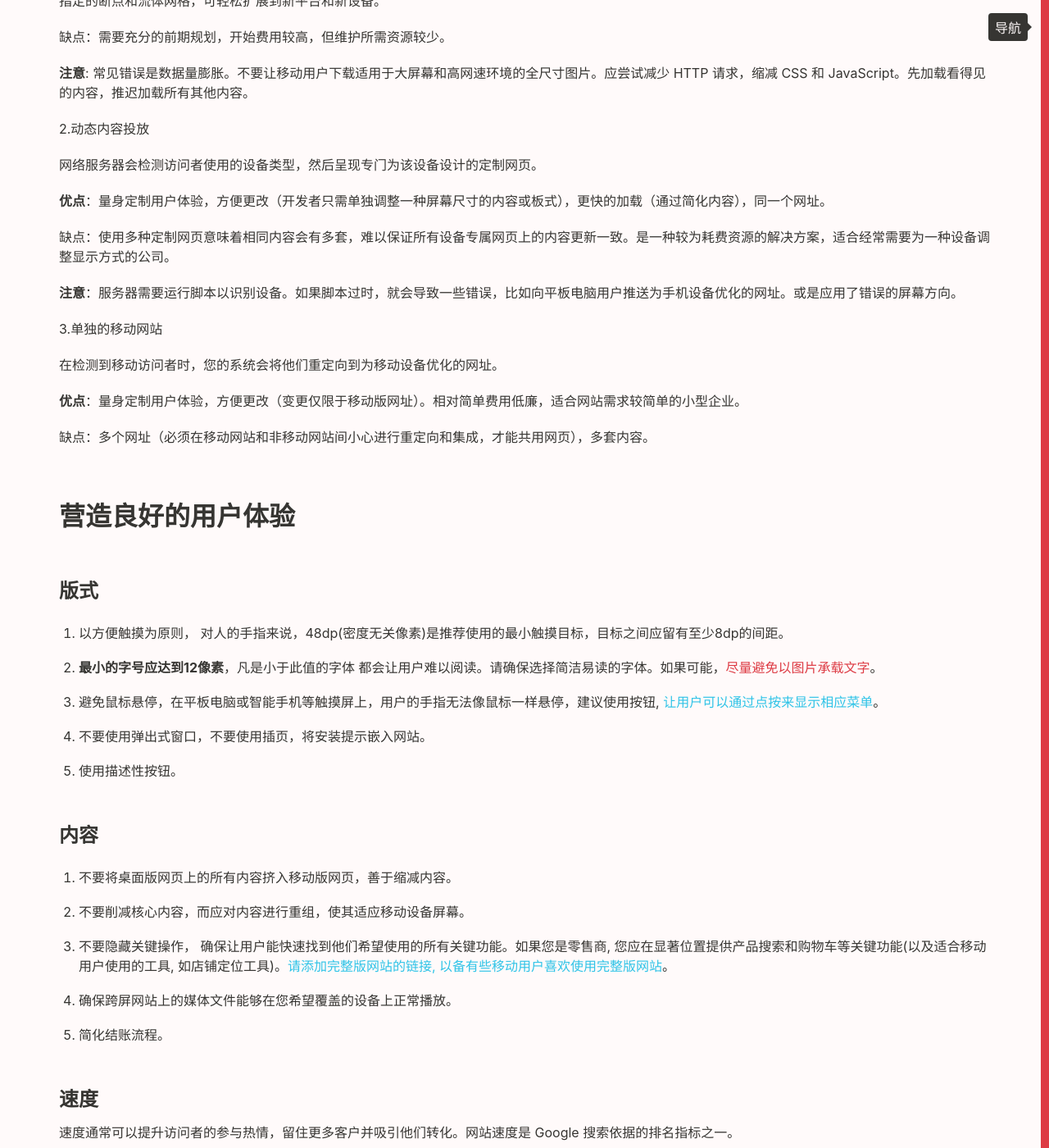
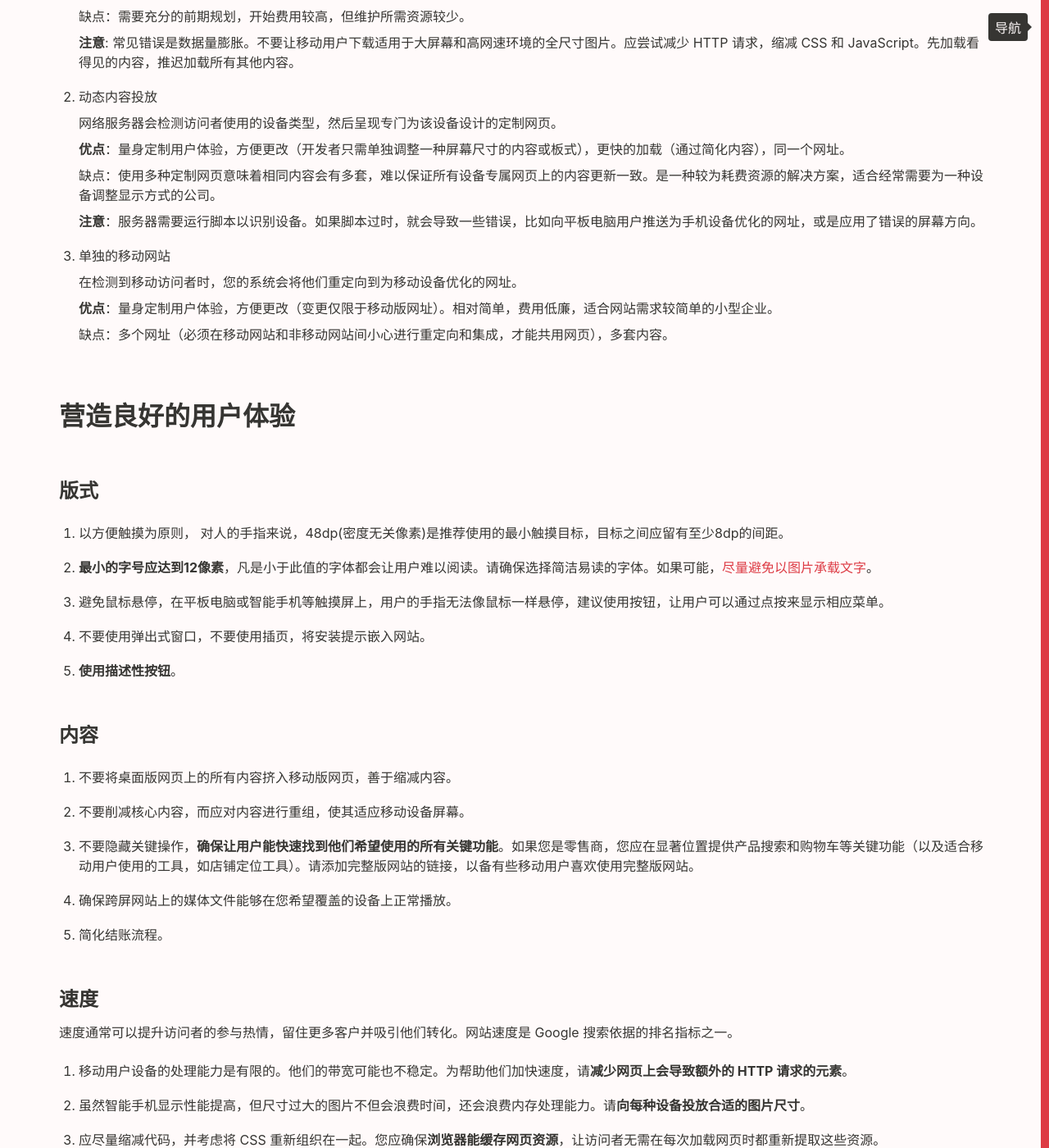
Before and after one commit to Vivi-wu/dive-into-web, a Jekyll site: the page built from _posts/2015-04-24-Google-multiscreen-consumer.markdown, in a window 1280 px wide and 1400 px high, scrolled down 1294 px. Shown: the whole window at 82% size. Built offline with Jekyll 4.4.1, drawn with Linux system fonts in a browser that asks for light colours; some of the changed text lies outside the part shown.

Commit message:
mod 微调跨屏开发

```diff
--- a/_posts/2015-04-24-Google-multiscreen-consumer.markdown
+++ b/_posts/2015-04-24-Google-multiscreen-consumer.markdown
@@ -8,7 +8,7 @@ categories: [HTML, CSS]
 
 了解跨屏用户在您当前网站上的所见和所想。使用分析程序(如：Google Analytics)查看当前移动用户来自哪里、他们执行了哪些操作，以及他们与桌面设备用户的行为有何不同 (例如按设备类型来比较网站搜索查询)。
 
-如果数据显示智能手机用户经常访问您网站上的某个内容区域，您就可以**将该区域置于移动网站上的显著位置**。另一方面，如果在您网站上某些版块的移动用户跳出率较高(即用户到达您的网站后马上就离开)，您就应在新设计中尝试修正相关问题。还需要注意的一点是，对越来越多的人来说，移动设备已经成为他们唯一使用的设备。因此, <span class="t-blue">请勿将移动设备视为“附加”的屏幕</span>，并<span class="t-blue">确保移动网站拥有完整的功能</span>。
+如果数据显示智能手机用户经常访问您网站上的某个内容区域，您就可以**将该区域置于移动网站上的显著位置**。另一方面，如果在您网站上某些版块的移动用户跳出率较高(即用户到达您的网站后马上就离开)，您就应在新设计中尝试修正相关问题。还需要注意的一点是，对越来越多的人来说，移动设备已经成为他们唯一使用的设备。因此，<span class="t-blue">请勿将移动设备视为“附加”的屏幕</span>，并<span class="t-blue">确保移动网站拥有完整的功能</span>。
 
 <!--more-->
 
@@ -32,49 +32,49 @@ categories: [HTML, CSS]
 
 ### 打造面向跨屏时代用户网站的三种基本方法
 
-1.自适应网站设计
+1. 自适应网站设计
 
-简称RWD，是一种为所有平台使用一个HTML代码库的智能设计技术。<span class="t-red">用户浏览网站所用的所有设备都是读取同一网址上的相同代码。网站内容会根据预定义的断点和流体网格，自行调整大小以适应用户使用的屏幕</span>。
+    简称RWD，是一种为所有平台使用一个HTML代码库的智能设计技术。<span class="t-red">用户浏览网站所用的所有设备都是读取同一网址上的相同代码。网站内容会根据预定义的断点和流体网格，自行调整大小以适应用户使用的屏幕</span>。
 
-**优点**：一个网址呈现所有内容，流畅一致的用户体验(一些设备专属的选项可通过服务器端程序添加)，灵活适应屏幕方向，无任何重定向（加载时间缩短），使用指定的断点和流体网格，可轻松扩展到新平台和新设备。
+    **优点**：一个网址呈现所有内容，流畅一致的用户体验(一些设备专属的选项可通过服务器端程序添加)，灵活适应屏幕方向，无任何重定向（加载时间缩短），使用指定的断点和流体网格，可轻松扩展到新平台和新设备。
 
-缺点：需要充分的前期规划，开始费用较高，但维护所需资源较少。
+    缺点：需要充分的前期规划，开始费用较高，但维护所需资源较少。
 
-**注意**: 常见错误是数据量膨胀。不要让移动用户下载适用于大屏幕和高网速环境的全尺寸图片。应尝试减少 HTTP 请求，缩减 CSS 和 JavaScript。先加载看得见的内容，推迟加载所有其他内容。
+    **注意**: 常见错误是数据量膨胀。不要让移动用户下载适用于大屏幕和高网速环境的全尺寸图片。应尝试减少 HTTP 请求，缩减 CSS 和 JavaScript。先加载看得见的内容，推迟加载所有其他内容。
 
-2.动态内容投放
+2. 动态内容投放
 
-网络服务器会检测访问者使用的设备类型，然后呈现专门为该设备设计的定制网页。
+    网络服务器会检测访问者使用的设备类型，然后呈现专门为该设备设计的定制网页。
 
-**优点**：量身定制用户体验，方便更改（开发者只需单独调整一种屏幕尺寸的内容或板式），更快的加载（通过简化内容），同一个网址。
+    **优点**：量身定制用户体验，方便更改（开发者只需单独调整一种屏幕尺寸的内容或板式），更快的加载（通过简化内容），同一个网址。
 
-缺点：使用多种定制网页意味着相同内容会有多套，难以保证所有设备专属网页上的内容更新一致。是一种较为耗费资源的解决方案，适合经常需要为一种设备调整显示方式的公司。
+    缺点：使用多种定制网页意味着相同内容会有多套，难以保证所有设备专属网页上的内容更新一致。是一种较为耗费资源的解决方案，适合经常需要为一种设备调整显示方式的公司。
 
-**注意**：服务器需要运行脚本以识别设备。如果脚本过时，就会导致一些错误，比如向平板电脑用户推送为手机设备优化的网址。或是应用了错误的屏幕方向。
+    **注意**：服务器需要运行脚本以识别设备。如果脚本过时，就会导致一些错误，比如向平板电脑用户推送为手机设备优化的网址，或是应用了错误的屏幕方向。
 
-3.单独的移动网站
+3. 单独的移动网站
 
-在检测到移动访问者时，您的系统会将他们重定向到为移动设备优化的网址。
+    在检测到移动访问者时，您的系统会将他们重定向到为移动设备优化的网址。
 
-**优点**：量身定制用户体验，方便更改（变更仅限于移动版网址）。相对简单费用低廉，适合网站需求较简单的小型企业。
+    **优点**：量身定制用户体验，方便更改（变更仅限于移动版网址）。相对简单，费用低廉，适合网站需求较简单的小型企业。
 
-缺点：多个网址（必须在移动网站和非移动网站间小心进行重定向和集成，才能共用网页），多套内容。
+    缺点：多个网址（必须在移动网站和非移动网站间小心进行重定向和集成，才能共用网页），多套内容。
 
 ## 营造良好的用户体验
 
 ### 版式
 
 1. 以方便触摸为原则， 对人的手指来说，48dp(密度无关像素)是推荐使用的最小触摸目标，目标之间应留有至少8dp的间距。
-2. **最小的字号应达到12像素**，凡是小于此值的字体 都会让用户难以阅读。请确保选择简洁易读的字体。如果可能，<span class="t-red">尽量避免以图片承载文字</span>。
-3. 避免鼠标悬停，在平板电脑或智能手机等触摸屏上，用户的手指无法像鼠标一样悬停，建议使用按钮, <span class="t-blue">让用户可以通过点按来显示相应菜单</span>。
+2. **最小的字号应达到12像素**，凡是小于此值的字体都会让用户难以阅读。请确保选择简洁易读的字体。如果可能，<span class="t-red">尽量避免以图片承载文字</span>。
+3. 避免鼠标悬停，在平板电脑或智能手机等触摸屏上，用户的手指无法像鼠标一样悬停，建议使用按钮，让用户可以通过点按来显示相应菜单。
 4. 不要使用弹出式窗口，不要使用插页，将安装提示嵌入网站。
-5. 使用描述性按钮。
+5. **使用描述性按钮**。
 
 ### 内容
 
 1. 不要将桌面版网页上的所有内容挤入移动版网页，善于缩减内容。
 2. 不要削减核心内容，而应对内容进行重组，使其适应移动设备屏幕。
-3. 不要隐藏关键操作， 确保让用户能快速找到他们希望使用的所有关键功能。如果您是零售商, 您应在显著位置提供产品搜索和购物车等关键功能(以及适合移动用户使用的工具, 如店铺定位工具)。<span class="t-blue">请添加完整版网站的链接, 以备有些移动用户喜欢使用完整版网站</span>。
+3. 不要隐藏关键操作，**确保让用户能快速找到他们希望使用的所有关键功能**。如果您是零售商，您应在显著位置提供产品搜索和购物车等关键功能（以及适合移动用户使用的工具，如店铺定位工具）。请添加完整版网站的链接，以备有些移动用户喜欢使用完整版网站。
 4. 确保跨屏网站上的媒体文件能够在您希望覆盖的设备上正常播放。
 5. 简化结账流程。
 
@@ -83,5 +83,5 @@ categories: [HTML, CSS]
 速度通常可以提升访问者的参与热情，留住更多客户并吸引他们转化。网站速度是 Google 搜索依据的排名指标之一。
 
 1. 移动用户设备的处理能力是有限的。他们的带宽可能也不稳定。为帮助他们加快速度，请**减少网页上会导致额外的 HTTP 请求的元素**。
-2. 虽然智能手机显示性能提高，但尺寸过大的图片不但会浪费时间，还会浪费内存处理能力。请向每种设备投放合适的图片尺寸。
+2. 虽然智能手机显示性能提高，但尺寸过大的图片不但会浪费时间，还会浪费内存处理能力。请**向每种设备投放合适的图片尺寸**。
 3. 应尽量缩减代码，并考虑将 CSS 重新组织在一起。您应确保**浏览器能缓存网页资源**，让访问者无需在每次加载网页时都重新提取这些资源。
--- a/_posts/2016-05-10-Component-CSS.markdown
+++ b/_posts/2016-05-10-Component-CSS.markdown
@@ -16,7 +16,7 @@ CCSS 的基本原则：
 
 + 可重用的 CSS 组件**不是**仅仅存在 DOM 树上某个特殊部分，或者需要配合使用特定的元素类型。
 + 每一个组件应该是隔离的，它不直接改变、依赖其他 CSS 组件。
-+ **隔离比代码重用更重要！**，因为重用可能增加依赖，导致 css 可管理性降低
++ **隔离比代码重用更重要**！因为重用可能增加依赖，导致 css 可管理性降低。
 
 还有一些说得模棱两可，此处省略。
 
```
Also changed, not shown: other parts of _posts/2016-05-10-Component-CSS.markdown (+1 -1 lines).
